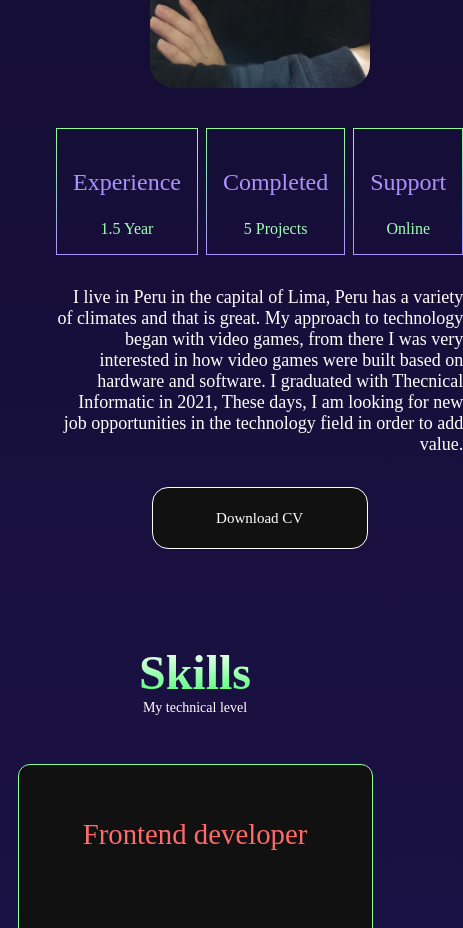
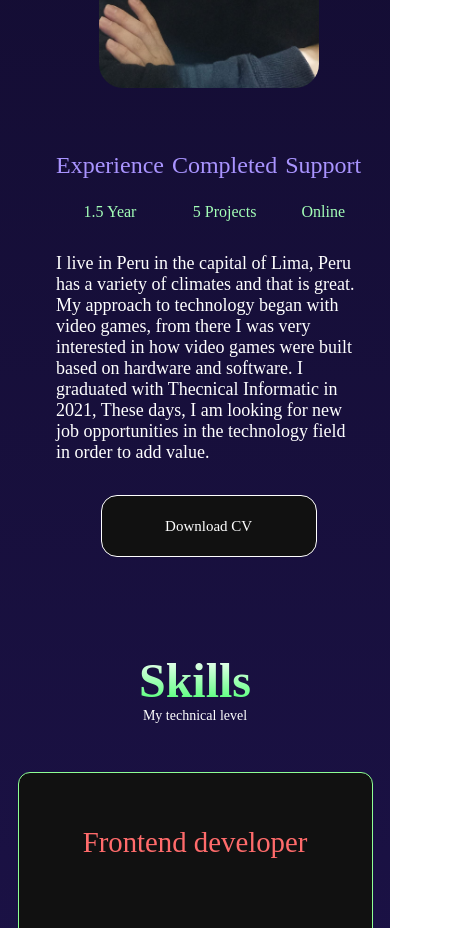
Before and after one commit to DontStopPrograming/portfolio2024, a React (Vite) app: page / in a window 390 px wide. Shown: the part 3140-4068 px from the top of the page, 463 px wide, since content can reach past the window. Built offline with nearby package versions, Linux system fonts and the light colour scheme.

Commit message:
the last corrected

```diff
--- a/src/components/about/about.css
+++ b/src/components/about/about.css
@@ -19,11 +19,11 @@
 .about__box {
     border-radius: 0.75rem;
     text-align: center;
-    padding: 20px;
+    /* padding: 20px; */
 
-    border: 1px solid transparent;
+    /* border: 1px solid transparent;
     border-image-slice: 10;
-    border-image: linear-gradient(rgb(142, 255, 148), rgb(169, 148, 255)) 1;
+    border-image: linear-gradient(rgb(142, 255, 148), rgb(169, 148, 255)) 1; */
 
 }
 
@@ -67,7 +67,7 @@
     }
 
     .about__box {
-        padding: 1rem;
+        padding: 0;
     }
 
     .about__data {
@@ -79,8 +79,9 @@
     }
 
     .about__description {
-        padding: 0 5rem;
+        padding: 20px;
         margin-bottom: 2rem;
+        text-align: left;
     }
 }
 
```
